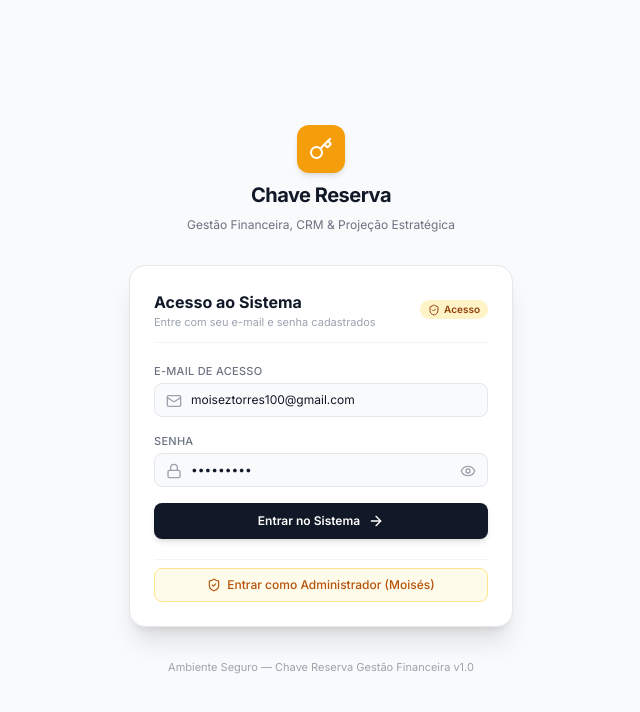
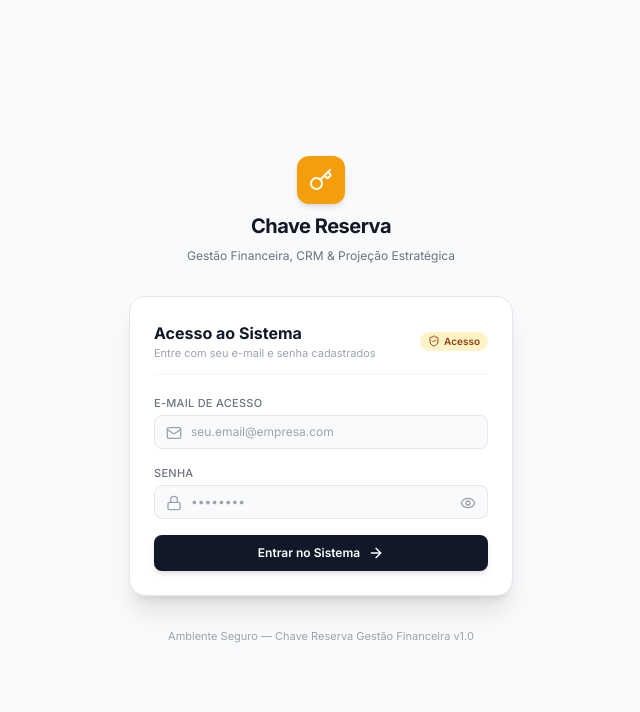
Before and after one commit to XmoisezX/gestao-financeira-chave-reserva, a React (Vite) app: page / in a window 1280 px wide. Shown: the top 712 px of the page, without its empty margins (319-959 px from the left). Built offline with nearby package versions, Linux system fonts and the light colour scheme; no server answers; the database is empty.

Commit message:
feat: add LoginView component for user authentication

```diff
--- a/src/components/auth/LoginView.jsx
+++ b/src/components/auth/LoginView.jsx
@@ -5,8 +5,8 @@ import { Key, Lock, Mail, Eye, EyeOff, ShieldCheck, ArrowRight, AlertCircle } fr
 export const LoginView = () => {
   const { login, theme, toggleTheme, customBrand } = useApp();
 
-  const [email, setEmail] = useState('moiseztorres100@gmail.com');
-  const [password, setPassword] = useState('Geral123@');
+  const [email, setEmail] = useState('');
+  const [password, setPassword] = useState('');
   const [showPassword, setShowPassword] = useState(false);
   const [error, setError] = useState('');
   const [isLoading, setIsLoading] = useState(false);
@@ -23,18 +23,6 @@ export const LoginView = () => {
       }
     } catch (err) {
       setError('Erro ao realizar autenticação. Tente novamente.');
-    } finally {
-      setIsLoading(false);
-    }
-  };
-
-  const handleQuickAdminLogin = async () => {
-    setEmail('moiseztorres100@gmail.com');
-    setPassword('Geral123@');
-    setError('');
-    setIsLoading(true);
-    try {
-      await login('moiseztorres100@gmail.com', 'Geral123@');
     } finally {
       setIsLoading(false);
     }
@@ -137,16 +125,6 @@ export const LoginView = () => {
             {!isLoading && <ArrowRight className="w-4 h-4" />}
           </button>
         </form>
-
-        <div className="pt-2 border-t border-gray-100 dark:border-gray-800">
-          <button
-            onClick={handleQuickAdminLogin}
-            className="w-full py-2 rounded-lg text-xs font-medium text-amber-700 dark:text-amber-400 bg-amber-50 dark:bg-amber-950/30 hover:bg-amber-100 dark:hover:bg-amber-900/40 transition-colors border border-amber-200 dark:border-amber-800/60 flex items-center justify-center gap-1.5"
-          >
-            <ShieldCheck className="w-3.5 h-3.5" />
-            <span>Entrar como Administrador (Moisés)</span>
-          </button>
-        </div>
       </div>
 
       {/* Footer Info */}
```
